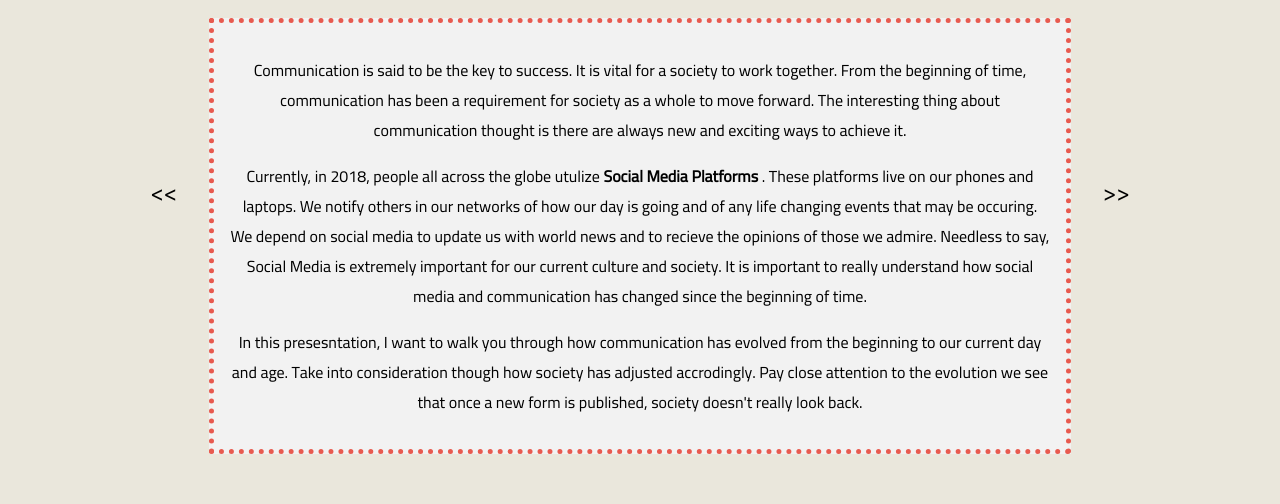
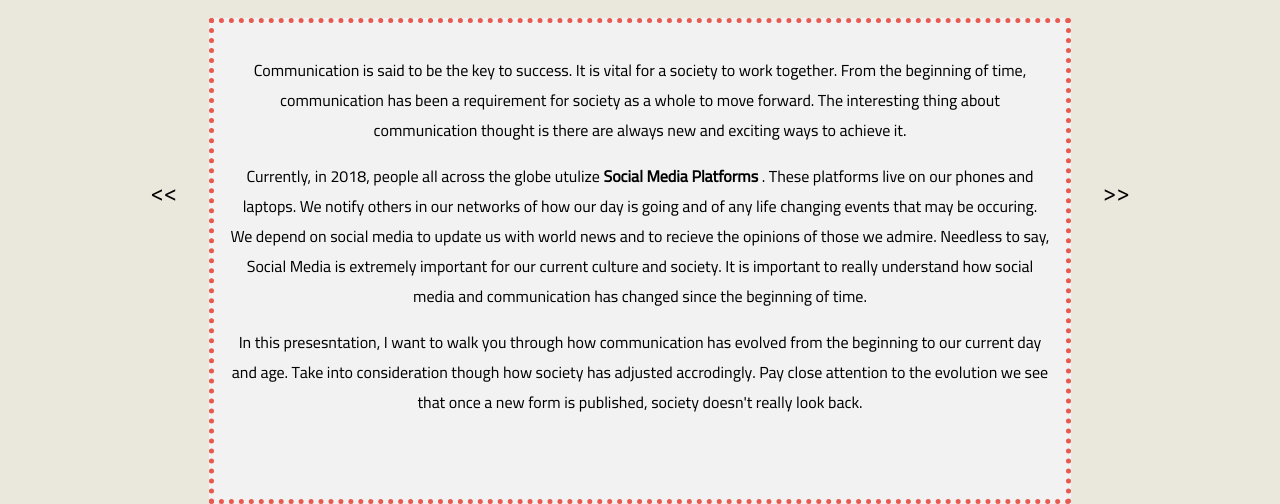
Before and after one commit to Aiverson1011/Social-Technological-Cycle, a plain HTML site: page index.html in a window 1280 px wide. Shown: the part 399-903 px from the top of the page. Drawn offline with Linux system fonts and the light colour scheme.

Commit message:
Update style.css

```diff
--- a/style.css
+++ b/style.css
@@ -161,6 +161,6 @@ ul li {
     border: 5px dotted #E85a4f;
     padding: 1em;
     background-color: #f2f2f2;
-    max-height: 80%;
+    height: 80%;
     text-align: center;
 }
```
